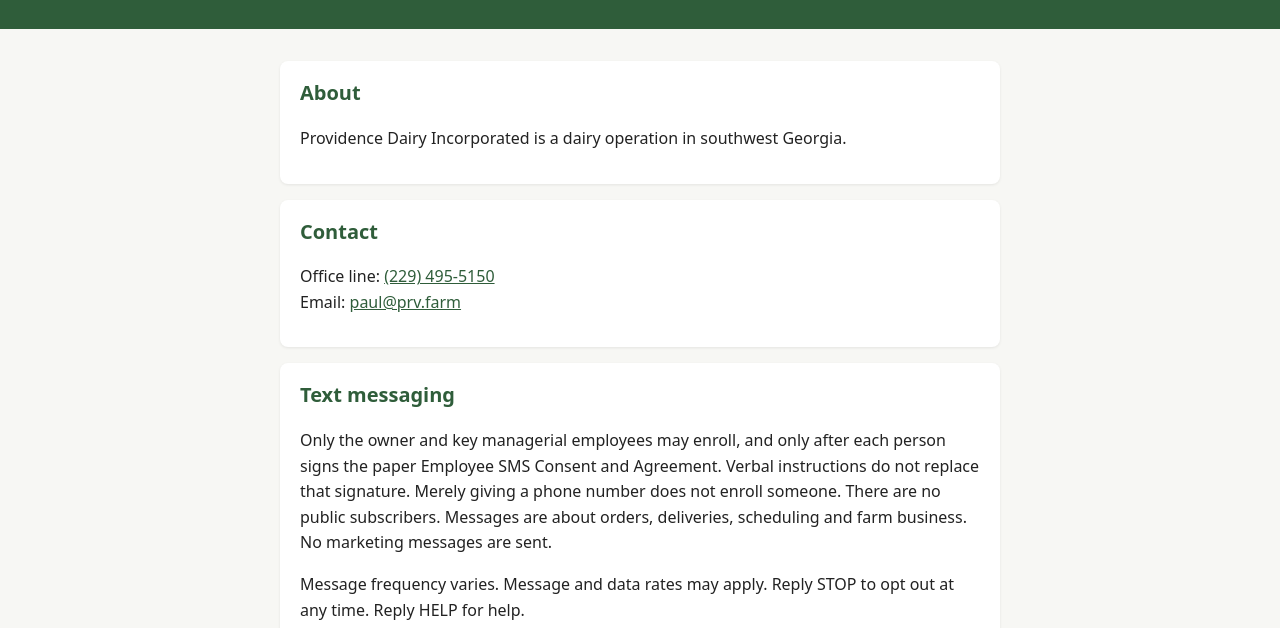
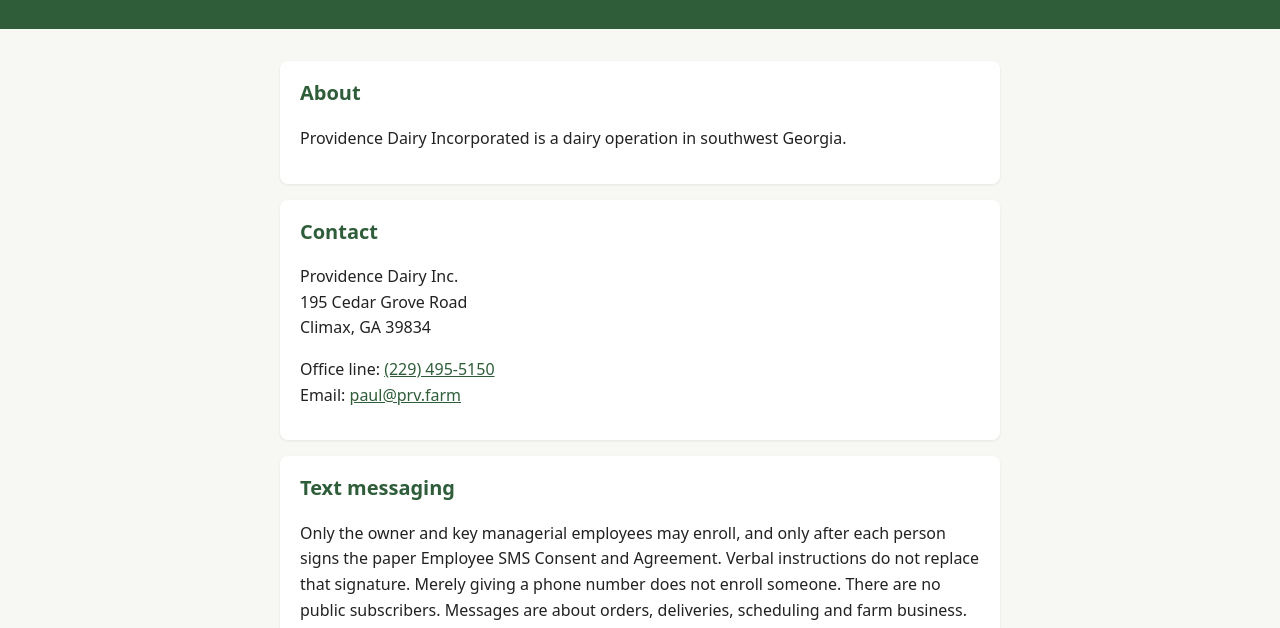
Before and after one commit to cowvet195/providence-dairy, a plain HTML site: page index.html in a window 1280 px wide. Shown: the part 111-739 px from the top of the page. Drawn offline with Linux system fonts and the light colour scheme.

Commit message:
Add farm street address to Contact section

```diff
--- a/index.html
+++ b/index.html
@@ -28,6 +28,9 @@ footer{text-align:center;font-size:.9rem;color:#666;padding:1.5rem 1rem}
 </section>
 <section>
 <h2>Contact</h2>
+  <p>Providence Dairy Inc.<br>
+    195 Cedar Grove Road<br>
+    Climax, GA 39834</p>
 <p>Office line: <a href="tel:+12294955150">(229) 495-5150</a><br>
 Email: <a href="mailto:paul@prv.farm">paul@prv.farm</a></p>
 </section>
```
